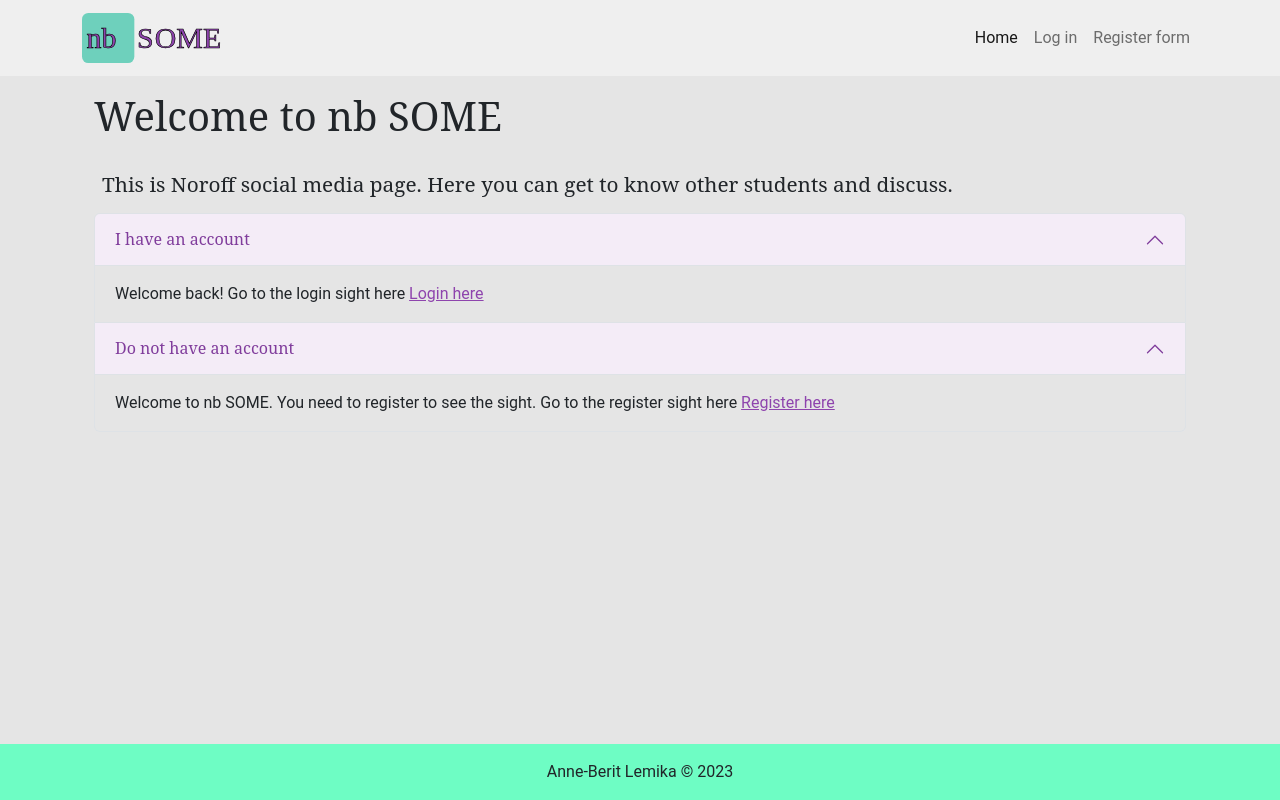
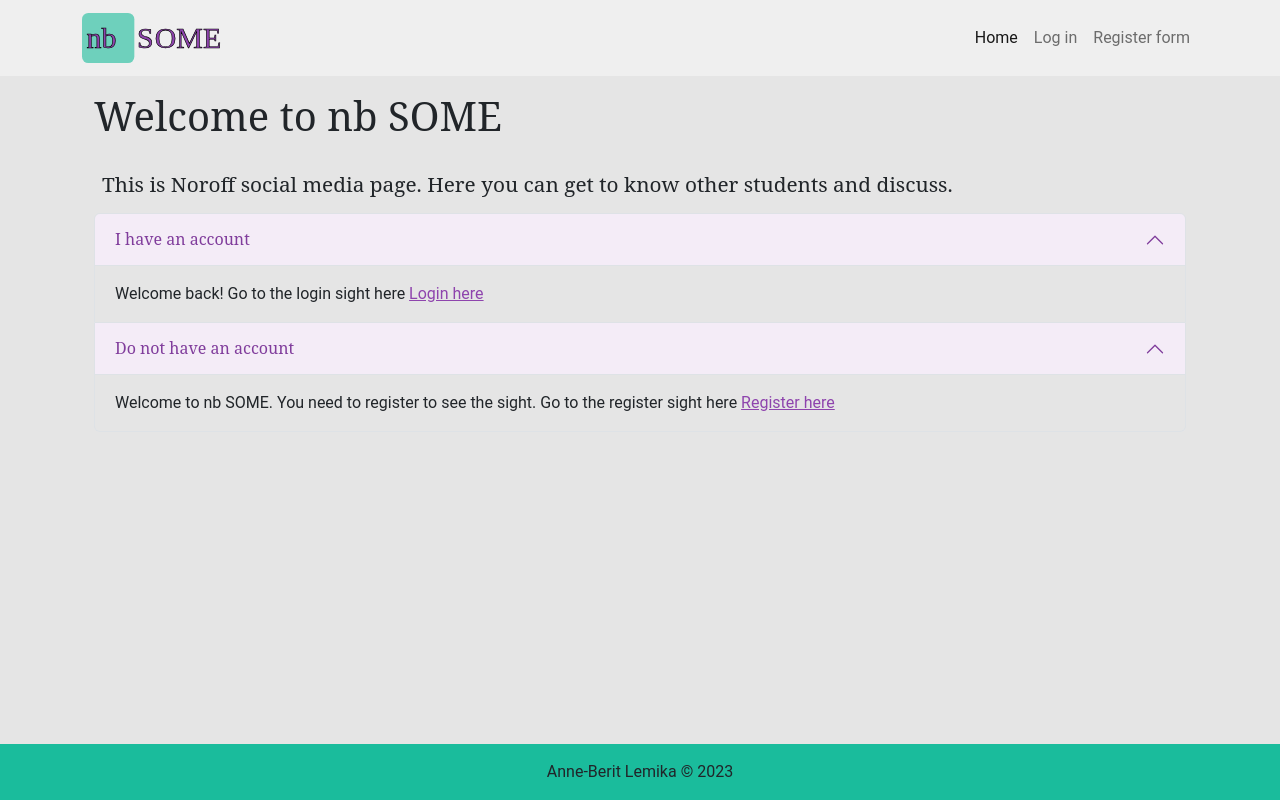
Before and after one commit to Noroff-FEU-Assignments/project-exam-2-dumblond, a React (Vite) app: page / in a window 1280 px wide. Built offline with nearby package versions, Linux system fonts and the light colour scheme.

Commit message:
Change of secondary color

```diff
--- a/src/scss/partials/_variables.scss
+++ b/src/scss/partials/_variables.scss
@@ -1,6 +1,6 @@
 $body-bg: #e5e5e5;
 $primary: #8e44ad;
-$secondary: #6efdc4;
+$secondary: #1abc9c;
 $dark: #111111;
 $light: #efefef;
 
```
